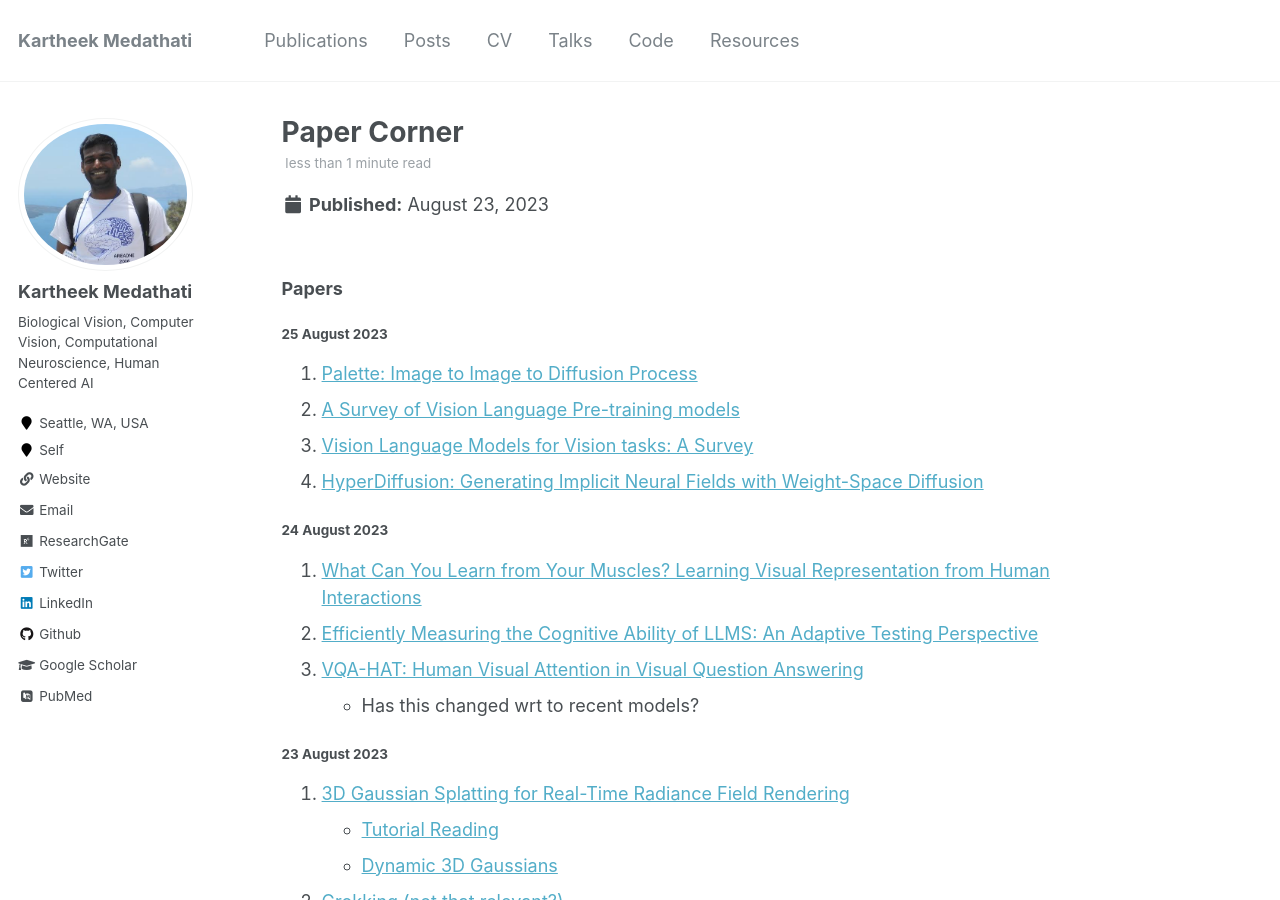
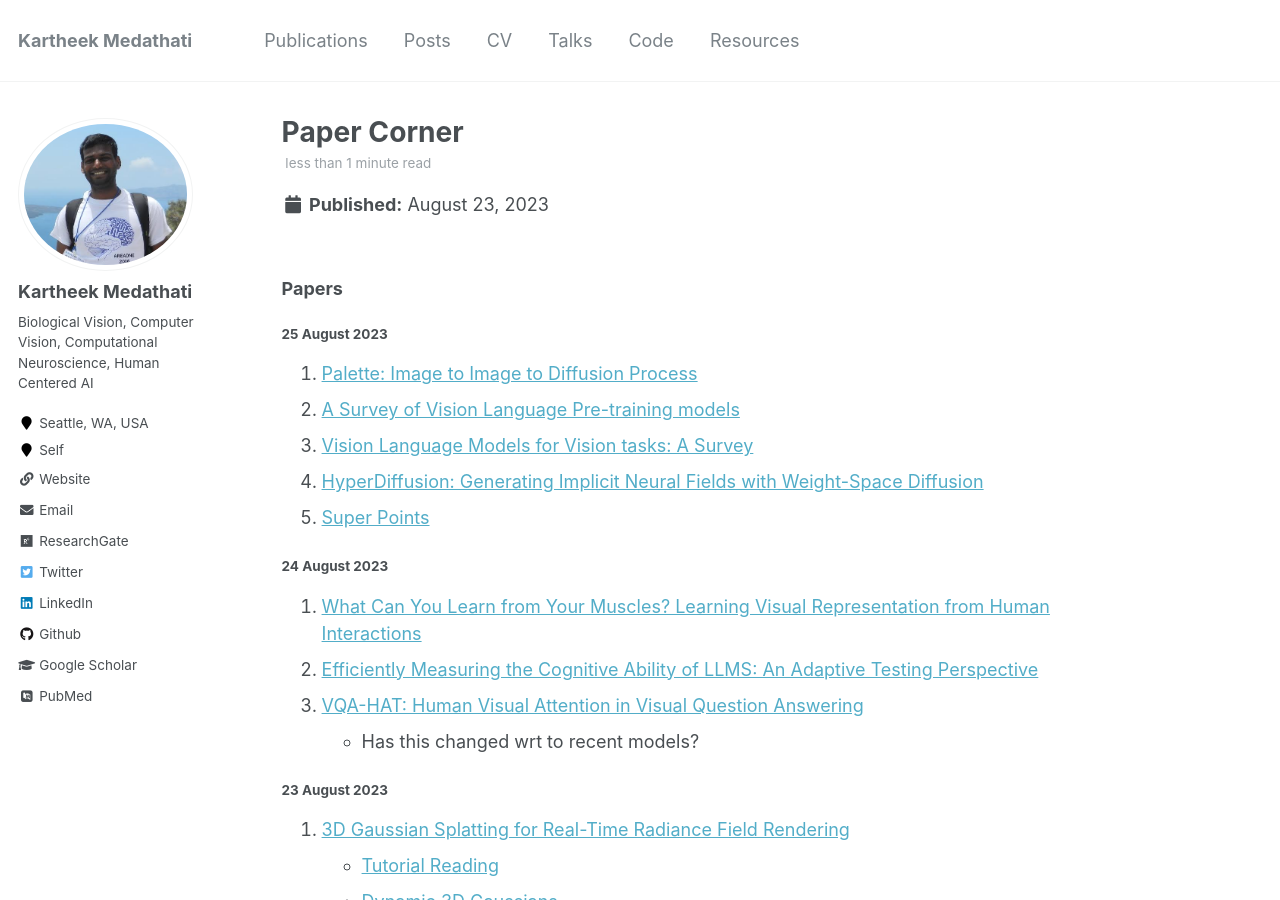
Before and after one commit to kartheekmedathati/kartheekmedathati.github.io, a Jekyll site: the page built from _posts/2023-08-23-Reading-blog-post-5.md, in a window 1280 px wide and 900 px high. Built offline with Jekyll 4.4.1, drawn with Linux system fonts in a browser that asks for light colours; some web fonts are replaced.

Commit message:
Added Super Point

```diff
--- a/_posts/2023-08-23-Reading-blog-post-5.md
+++ b/_posts/2023-08-23-Reading-blog-post-5.md
@@ -16,6 +16,7 @@ tags:
 2. [A Survey of Vision Language Pre-training models](https://arxiv.org/pdf/2202.10936.pdf)
 3. [Vision Language Models for Vision tasks: A Survey](https://arxiv.org/pdf/2304.00685.pdf)
 4. [HyperDiffusion: Generating Implicit Neural Fields with Weight-Space Diffusion](https://ziyaerkoc.com/hyperdiffusion/)
+5. [Super Points](https://arxiv.org/pdf/1712.07629.pdf)
 
 ##### 24 August 2023
 
```
